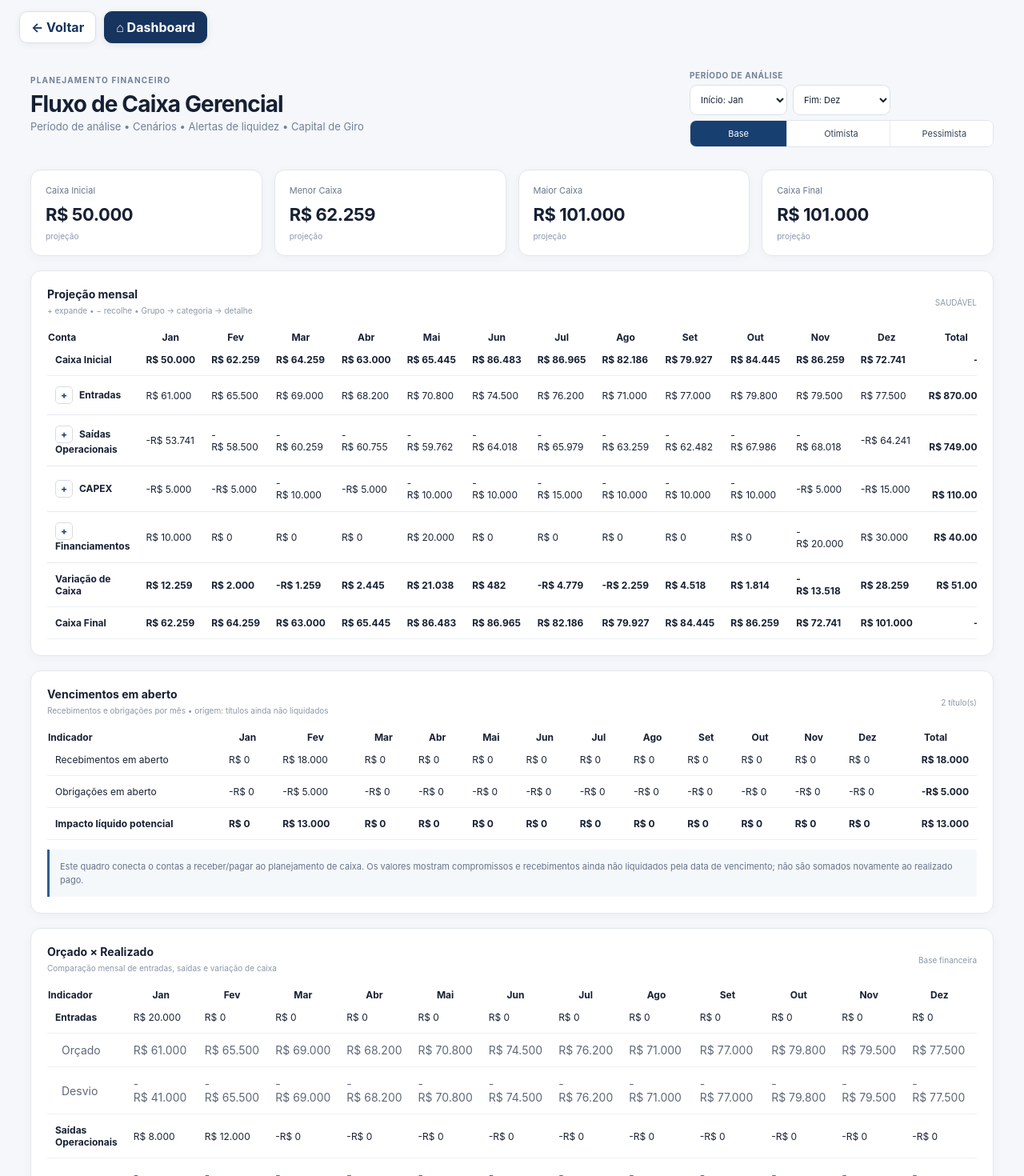
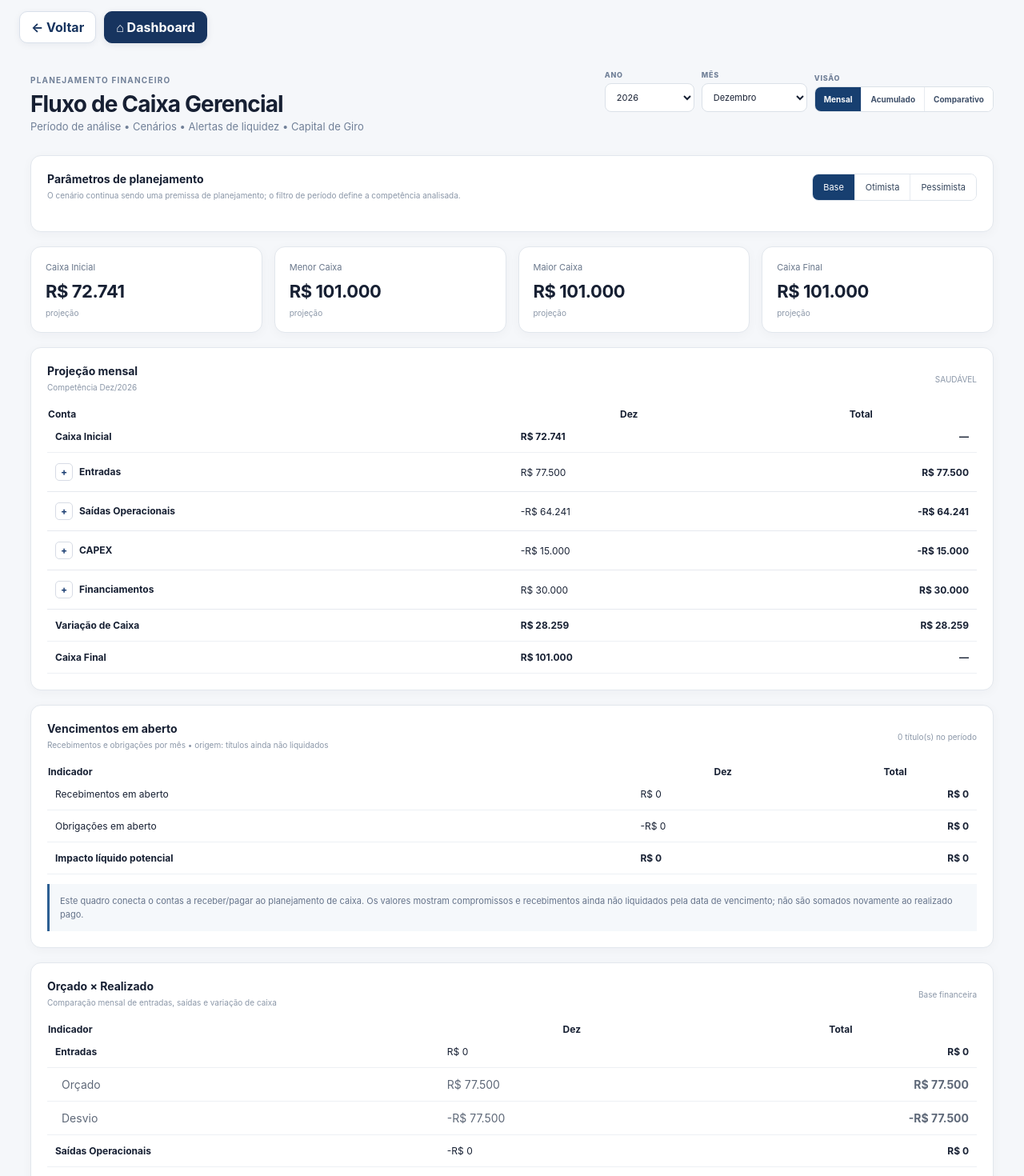
Before and after one commit to cardoso4009-byte/bp-financeiro-bi, a Next.js app: page /fluxo-caixa in a window 1280 px wide. Shown: the top 1470 px of the page at 80% size. Built offline with nearby package versions, Linux system fonts and the light colour scheme.

Commit message:
feat: padronizar filtro de período no fluxo de caixa

```diff
--- a/app/fluxo-caixa/page.tsx
+++ b/app/fluxo-caixa/page.tsx
@@ -5,9 +5,10 @@ import { buildCashForecast, forecastStatus, workingCapitalMetrics, type Scenario
 import { initialEntries, type FinancialEntry } from '@/lib/lancamentos-data'
 import { readFinancialSource } from '@/lib/financial-source'
 import { openReceivablesPayables } from '@/lib/contas-receber-pagar'
+import ReportPeriodFilter, { type ReportPeriod } from '@/components/report-period-filter'
+import { DEFAULT_REPORT_PERIOD, REPORT_MONTHS, competence } from '@/lib/report-period'
 
 const brl = (n: number) => n.toLocaleString('pt-BR', { style: 'currency', currency: 'BRL', maximumFractionDigits: 0 })
-const months = ['Jan', 'Fev', 'Mar', 'Abr', 'Mai', 'Jun', 'Jul', 'Ago', 'Set', 'Out', 'Nov', 'Dez']
 type Kind = 'inflows' | 'operatingOutflows' | 'capex' | 'financing'
 const groups = [
   { key: 'inflows' as Kind, label: 'Entradas', children: ['Recebimentos de clientes', 'Outras receitas'] },
@@ -18,56 +19,61 @@ const groups = [
 
 export default function FluxoCaixa() {
   const [scenario, setScenario] = useState<Scenario>('base')
-  const [start, setStart] = useState(0)
-  const [end, setEnd] = useState(11)
+  const [period, setPeriod] = useState<ReportPeriod>({ ...DEFAULT_REPORT_PERIOD, month: 12 })
   const [expanded, setExpanded] = useState<Set<string>>(new Set())
   const [entries, setEntries] = useState<FinancialEntry[]>(initialEntries)
 
   useEffect(() => setEntries(readFinancialSource().entries), [])
 
   const all = useMemo(() => buildCashForecast(scenario), [scenario])
+  const start = period.view === 'acumulado' ? 0 : period.month - 1
+  const end = period.month - 1
   const rows = all.slice(start, end + 1)
+  const previousMonth = period.month === 1 ? 12 : period.month - 1
+  const previousYear = period.month === 1 ? period.year - 1 : period.year
   const status = forecastStatus(rows)
   const wc = useMemo(() => workingCapitalMetrics(scenario), [scenario])
   const actual = useMemo(() => buildActualCash(entries), [entries])
-  const alerts = useMemo(() => buildCashAlerts(rows, actual.slice(start, end + 1)), [rows, actual])
-  const min = Math.min(...rows.map(r => r.closing))
-  const max = Math.max(...rows.map(r => r.closing))
+  const alerts = useMemo(() => buildCashAlerts(rows, actual.slice(start, end + 1)), [rows, actual, start, end])
+  const min = rows.length ? Math.min(...rows.map(r => r.closing)) : 0
+  const max = rows.length ? Math.max(...rows.map(r => r.closing)) : 0
   const total = (field: Kind | 'net') => rows.reduce((s, r) => s + r[field], 0)
   const toggle = (key: string) => setExpanded(prev => { const next = new Set(prev); next.has(key) ? next.delete(key) : next.add(key); return next })
-  const openItems = useMemo(() => openReceivablesPayables(entries, '2026-12-31'), [entries])
-  const duePlan = useMemo(() => months.map((month, i) => {
-    const key = `2026-${String(i + 1).padStart(2, '0')}`
+  const openItems = useMemo(() => openReceivablesPayables(entries, `${period.year}-12-31`), [entries, period.year])
+  const duePlan = useMemo(() => REPORT_MONTHS.map((month, i) => {
+    const key = competence(period.year, i + 1)
     const due = openItems.filter(x => x.dueDate.startsWith(key))
     return { month, receber: due.filter(x => x.direction === 'Receber').reduce((s, x) => s + Math.abs(x.value), 0), pagar: due.filter(x => x.direction === 'Pagar').reduce((s, x) => s + Math.abs(x.value), 0), count: due.length }
-  }), [openItems])
+  }), [openItems, period.year])
+  const selectedDue = duePlan.slice(start, end + 1)
+  const previousRows = all.filter(r => r.month === REPORT_MONTHS[previousMonth - 1])
+  const previousNet = previousRows.reduce((s, r) => s + r.net, 0)
+  const currentNet = total('net')
+  const variation = previousNet !== 0 ? (currentNet - previousNet) / Math.abs(previousNet) : null
+  const label = period.view === 'mensal' ? `${REPORT_MONTHS[period.month - 1]}/${period.year}` : `Jan–${REPORT_MONTHS[period.month - 1]}/${period.year}`
 
   return <main className="content" style={{ marginLeft: 0, width: '100%', maxWidth: 1500, margin: '0 auto' }}>
-    <header><div><small>PLANEJAMENTO FINANCEIRO</small><h1>Fluxo de Caixa Gerencial</h1><p>Período de análise • Cenários • Alertas de liquidez • Capital de Giro</p></div><div className="period-controls"><label>Período de análise</label><div><select value={start} onChange={e => { setStart(Number(e.target.value)); setExpanded(new Set()) }}>{months.map((m, i) => <option key={m} value={i}>Início: {m}</option>)}</select><select value={end} onChange={e => setEnd(Math.max(start, Number(e.target.value)))}>{months.map((m, i) => <option key={m} value={i}>Fim: {m}</option>)}</select></div><div className="segmented">{(['base', 'otimista', 'pessimista'] as Scenario[]).map(s => <button type="button" key={s} className={scenario === s ? 'selected' : ''} onClick={() => setScenario(s)}>{s[0].toUpperCase() + s.slice(1)}</button>)}</div></div></header>
-    <div className="cards"><Card title="Caixa Inicial" value={rows[0].opening} /><Card title="Menor Caixa" value={min} /><Card title="Maior Caixa" value={max} /><Card title="Caixa Final" value={rows[rows.length - 1].closing} /></div>
-    <section className="panel wide"><div className="panel-title"><div><h2>Projeção mensal</h2><span>+ expande • − recolhe • Grupo → categoria → detalhe</span></div><span>{status.status}</span></div><div className="table-wrap"><table><thead><tr><th style={{ textAlign: 'left' }}>Conta</th>{rows.map(r => <th key={r.month}>{r.month}</th>)}<th>Total</th></tr></thead><tbody>
+    <header><div><small>PLANEJAMENTO FINANCEIRO</small><h1>Fluxo de Caixa Gerencial</h1><p>Período de análise • Cenários • Alertas de liquidez • Capital de Giro</p></div><div><ReportPeriodFilter value={period} onChange={p => { setPeriod(p); setExpanded(new Set()) }} years={[2026]} /></div></header>
+    <section className="panel wide"><div className="panel-title"><div><h2>Parâmetros de planejamento</h2><span>O cenário continua sendo uma premissa de planejamento; o filtro de período define a competência analisada.</span></div><div className="segmented">{(['base', 'otimista', 'pessimista'] as Scenario[]).map(s => <button type="button" key={s} className={scenario === s ? 'selected' : ''} onClick={() => setScenario(s)}>{s[0].toUpperCase() + s.slice(1)}</button>)}</div></div></section>
+    <div className="cards"><Card title="Caixa Inicial" value={rows.length ? rows[0].opening : 0} /><Card title="Menor Caixa" value={min} /><Card title="Maior Caixa" value={max} /><Card title="Caixa Final" value={rows.length ? rows[rows.length - 1].closing : 0} /></div>
+    {period.view === 'comparativo' && <section className="panel wide"><div className="panel-title"><div><h2>Análise Comparativa</h2><span>{REPORT_MONTHS[period.month - 1]}/{period.year} × {REPORT_MONTHS[previousMonth - 1]}/{previousYear}</span></div><span>Variação de caixa</span></div><div className="rows"><div className="row"><span>Variação atual</span><b>{brl(currentNet)}</b></div><div className="row"><span>Variação anterior</span><b>{brl(previousNet)}</b></div><div className="row"><span>Variação relativa</span><b>{variation === null ? '—' : `${(variation * 100).toFixed(1).replace('.', ',')}%`}</b></div></div></section>}
+    <section className="panel wide"><div className="panel-title"><div><h2>Projeção mensal</h2><span>{period.view === 'acumulado' ? `Acumulado até ${label}` : `Competência ${label}`}</span></div><span>{status.status}</span></div><div className="table-wrap"><table><thead><tr><th style={{ textAlign: 'left' }}>Conta</th>{rows.map(r => <th key={r.month}>{r.month}</th>)}<th>Total</th></tr></thead><tbody>
       <CashLine label="Caixa Inicial" values={rows.map(r => r.opening)} bold totalMode="position" />
       {groups.map(g => <CashGroup key={g.key} group={g} rows={rows} expanded={expanded} toggle={toggle} />)}
       <CashLine label="Variação de Caixa" values={rows.map(r => r.net)} bold />
       <CashLine label="Caixa Final" values={rows.map(r => r.closing)} bold totalMode="position" />
     </tbody></table></div></section>
-
-    <section className="panel wide"><div className="panel-title"><div><h2>Vencimentos em aberto</h2><span>Recebimentos e obrigações por mês • origem: títulos ainda não liquidados</span></div><span>{openItems.length} título(s)</span></div><div className="table-wrap"><table><thead><tr><th style={{ textAlign: 'left' }}>Indicador</th>{months.slice(start, end + 1).map(m => <th key={m}>{m}</th>)}<th>Total</th></tr></thead><tbody><OpenCashLine label="Recebimentos em aberto" values={duePlan.slice(start, end + 1).map(x => x.receber)} /><OpenCashLine label="Obrigações em aberto" values={duePlan.slice(start, end + 1).map(x => -x.pagar)} /><OpenCashLine label="Impacto líquido potencial" values={duePlan.slice(start, end + 1).map(x => x.receber - x.pagar)} bold /></tbody></table></div><div className="note" style={{ marginTop: 12 }}>Este quadro conecta o contas a receber/pagar ao planejamento de caixa. Os valores mostram compromissos e recebimentos ainda não liquidados pela data de vencimento; não são somados novamente ao realizado pago.</div></section>
-
-    <section className="panel wide"><div className="panel-title"><div><h2>Orçado × Realizado</h2><span>Comparação mensal de entradas, saídas e variação de caixa</span></div><span>Base financeira</span></div><div className="table-wrap"><table><thead><tr><th style={{ textAlign: 'left' }}>Indicador</th>{months.slice(start, end + 1).map(m => <th key={m}>{m}</th>)}<th>Total</th></tr></thead><tbody><BudgetCashLine label="Entradas" budget={rows.map(r => r.inflows)} actual={months.slice(start, end + 1).map((_, i) => actual[start + i].inflows)} /><BudgetCashLine label="Saídas Operacionais" budget={rows.map(r => -r.operatingOutflows)} actual={months.slice(start, end + 1).map((_, i) => -actual[start + i].operatingOutflows)} /><BudgetCashLine label="CAPEX" budget={rows.map(r => -r.capex)} actual={months.slice(start, end + 1).map((_, i) => -actual[start + i].capex)} /><BudgetCashLine label="Variação de Caixa" budget={rows.map(r => r.net)} actual={months.slice(start, end + 1).map((_, i) => actual[start + i].net)} /></tbody></table></div><div className="note" style={{ marginTop: 12 }}>O “Orçado” usa a projeção do cenário selecionado. O “Realizado” considera lançamentos efetivamente pagos na base financeira; itens sem pagamento não entram no realizado de caixa.</div></section>
-
+    <section className="panel wide"><div className="panel-title"><div><h2>Vencimentos em aberto</h2><span>Recebimentos e obrigações por mês • origem: títulos ainda não liquidados</span></div><span>{selectedDue.reduce((s, x) => s + x.count, 0)} título(s) no período</span></div><div className="table-wrap"><table><thead><tr><th style={{ textAlign: 'left' }}>Indicador</th>{selectedDue.map(x => <th key={x.month}>{x.month}</th>)}<th>Total</th></tr></thead><tbody><OpenCashLine label="Recebimentos em aberto" values={selectedDue.map(x => x.receber)} /><OpenCashLine label="Obrigações em aberto" values={selectedDue.map(x => -x.pagar)} /><OpenCashLine label="Impacto líquido potencial" values={selectedDue.map(x => x.receber - x.pagar)} bold /></tbody></table></div><div className="note" style={{ marginTop: 12 }}>Este quadro conecta o contas a receber/pagar ao planejamento de caixa. Os valores mostram compromissos e recebimentos ainda não liquidados pela data de vencimento; não são somados novamente ao realizado pago.</div></section>
+    <section className="panel wide"><div className="panel-title"><div><h2>Orçado × Realizado</h2><span>Comparação mensal de entradas, saídas e variação de caixa</span></div><span>Base financeira</span></div><div className="table-wrap"><table><thead><tr><th style={{ textAlign: 'left' }}>Indicador</th>{rows.map(r => <th key={r.month}>{r.month}</th>)}<th>Total</th></tr></thead><tbody><BudgetCashLine label="Entradas" budget={rows.map(r => r.inflows)} actual={rows.map((_, i) => actual[start + i].inflows)} /><BudgetCashLine label="Saídas Operacionais" budget={rows.map(r => -r.operatingOutflows)} actual={rows.map((_, i) => -actual[start + i].operatingOutflows)} /><BudgetCashLine label="CAPEX" budget={rows.map(r => -r.capex)} actual={rows.map((_, i) => -actual[start + i].capex)} /><BudgetCashLine label="Variação de Caixa" budget={rows.map(r => r.net)} actual={rows.map((_, i) => actual[start + i].net)} /></tbody></table></div><div className="note" style={{ marginTop: 12 }}>O “Orçado” usa a projeção do cenário selecionado. O “Realizado” considera lançamentos efetivamente pagos na base financeira; itens sem pagamento não entram no realizado de caixa.</div></section>
     <section className="panel wide"><div className="panel-title"><div><h2>Alertas e desvios</h2><span>Indicadores que pedem atenção gerencial</span></div><span>{alerts.length} alerta(s)</span></div>{alerts.length === 0 ? <div className="note">Nenhum desvio relevante identificado no período selecionado.</div> : <div className="rows">{alerts.map((a, i) => <div className="row" key={i}><span><b>{a.level}</b> {a.title}<small style={{ display: 'block', color: '#667085' }}>{a.detail}</small></span><b>{a.variation}</b></div>)}</div>}</section>
-
     <section className="panel"><div className="panel-title"><div><h2>Capital de Giro</h2><span>Indicadores que explicam a pressão sobre o caixa</span></div><span>{scenario[0].toUpperCase() + scenario.slice(1)}</span></div><div className="cards"><Metric title="PMR" value={`${wc.pmr} dias`} help="Prazo médio de recebimento" /><Metric title="PME" value={`${wc.pme} dias`} help="Prazo médio de estoque" /><Metric title="PMP" value={`${wc.pmp} dias`} help="Prazo médio de pagamento" /><Metric title="Ciclo Financeiro" value={`${wc.cicloFinanceiro} dias`} help="PMR + PME − PMP" /><Metric title="Necessidade de Capital de Giro" value={brl(wc.necessidadeCapitalGiro)} help="Recebíveis + estoque − fornecedores" /></div><div className="note" style={{ marginTop: 12 }}>Leitura: quanto maior o ciclo financeiro, mais recursos ficam presos na operação. A NCG mostra o capital necessário para sustentar esse ciclo.</div></section>
-
-    <div className="grid"><section className="panel"><div className="panel-title"><div><h2>Diagnóstico</h2><span>{status.status}</span></div><span>Decisão</span></div><div className="note"><strong>{status.title}</strong><p>{status.detail}</p><p>Caixa mínimo: <strong>{brl(rows[0].minimum)}</strong>.</p></div></section><section className="panel"><div className="panel-title"><h2>Leitura gerencial</h2><span>Decisão</span></div><div className="rows"><div className="row"><span>Entradas projetadas</span><b>{brl(total('inflows'))}</b></div><div className="row"><span>Saídas operacionais</span><b>{brl(total('operatingOutflows'))}</b></div><div className="row"><span>CAPEX</span><b>{brl(total('capex'))}</b></div><div className="row"><span>Variação acumulada</span><b>{brl(rows[rows.length - 1].closing - rows[0].opening)}</b></div><div className="row"><span>Ciclo financeiro</span><b>{wc.cicloFinanceiro} dias</b></div><div className="row"><span>Recebimentos em aberto</span><b>{brl(duePlan.reduce((s, x) => s + x.receber, 0))}</b></div><div className="row"><span>Obrigações em aberto</span><b>{brl(duePlan.reduce((s, x) => s + x.pagar, 0))}</b></div></div></section></div>
-
+    <div className="grid"><section className="panel"><div className="panel-title"><div><h2>Diagnóstico</h2><span>{status.status}</span></div><span>Decisão</span></div><div className="note"><strong>{status.title}</strong><p>{status.detail}</p><p>Caixa mínimo: <strong>{rows.length ? brl(rows[0].minimum) : '—'}</strong>.</p></div></section><section className="panel"><div className="panel-title"><h2>Leitura gerencial</h2><span>Decisão</span></div><div className="rows"><div className="row"><span>Entradas projetadas</span><b>{brl(total('inflows'))}</b></div><div className="row"><span>Saídas operacionais</span><b>{brl(total('operatingOutflows'))}</b></div><div className="row"><span>CAPEX</span><b>{brl(total('capex'))}</b></div><div className="row"><span>Variação do período</span><b>{brl(currentNet)}</b></div><div className="row"><span>Ciclo financeiro</span><b>{wc.cicloFinanceiro} dias</b></div><div className="row"><span>Recebimentos em aberto</span><b>{brl(selectedDue.reduce((s, x) => s + x.receber, 0))}</b></div><div className="row"><span>Obrigações em aberto</span><b>{brl(selectedDue.reduce((s, x) => s + x.pagar, 0))}</b></div></div></section></div>
     <section className="panel"><div className="panel-title"><h2>Alavancas de caixa</h2><span>Consultoria</span></div><div className="note">Use os cenários para testar recebimentos, custos, CAPEX e financiamentos. Os alertas destacam desvios relevantes para priorizar a análise e a ação.</div></section>
   </main>
 }
 
 function buildActualCash(entries: FinancialEntry[]) {
-  return months.map((_, i) => {
+  return REPORT_MONTHS.map((_, i) => {
     const month = `2026-${String(i + 1).padStart(2, '0')}`
     const paid = entries.filter(e => e.status === 'Pago' && e.paymentDate?.startsWith(month))
     const inflows = paid.filter(e => e.type === 'Receita').reduce((s, e) => s + e.value, 0)
```
